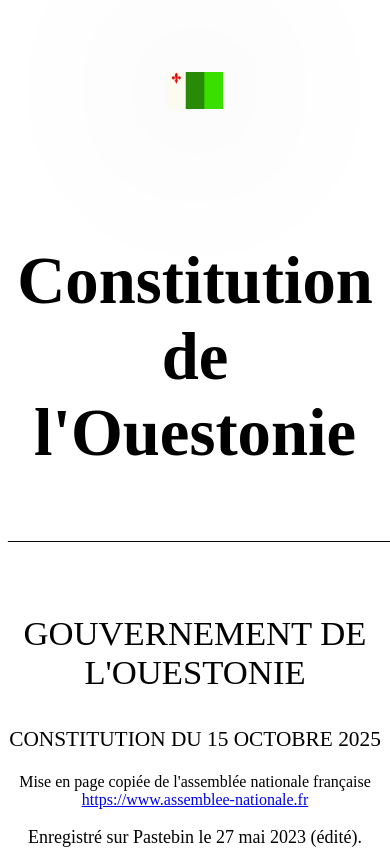
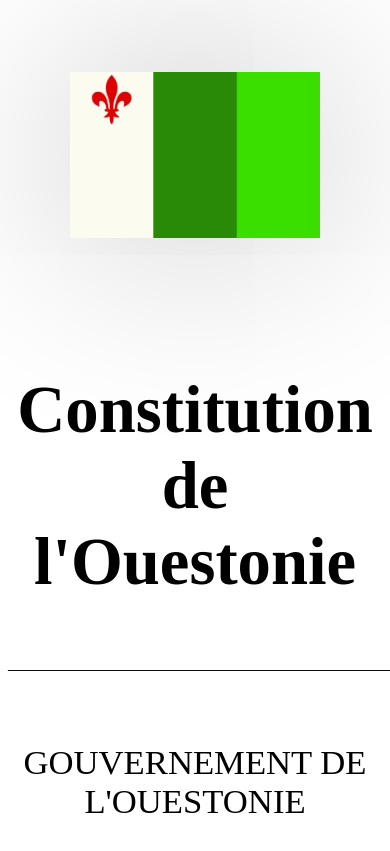
Before and after one commit to moony404/Ouestonie, a plain HTML site: page index.html in a window 390 px wide. Shown: the top 851 px of the page. Drawn offline with Linux system fonts and the light colour scheme.

Commit message:
responsive flag

```diff
--- a/style.css
+++ b/style.css
@@ -13,7 +13,7 @@ body {
     display: block; /* Affiche l'image comme un bloc */
     margin-left: auto; /* Centre l'image horizontalement */
     margin-right: auto; /* Centre l'image horizontalement */
-    width: 15%; /* Largeur de l'image par rapport au conteneur */
+    width: 187pt; /* Largeur de l'image par rapport au conteneur */
     box-shadow: 0 0 200px 10px rgba(0, 0, 0, 0.2); /* Ombre portée autour de l'image */
 }
 
```
